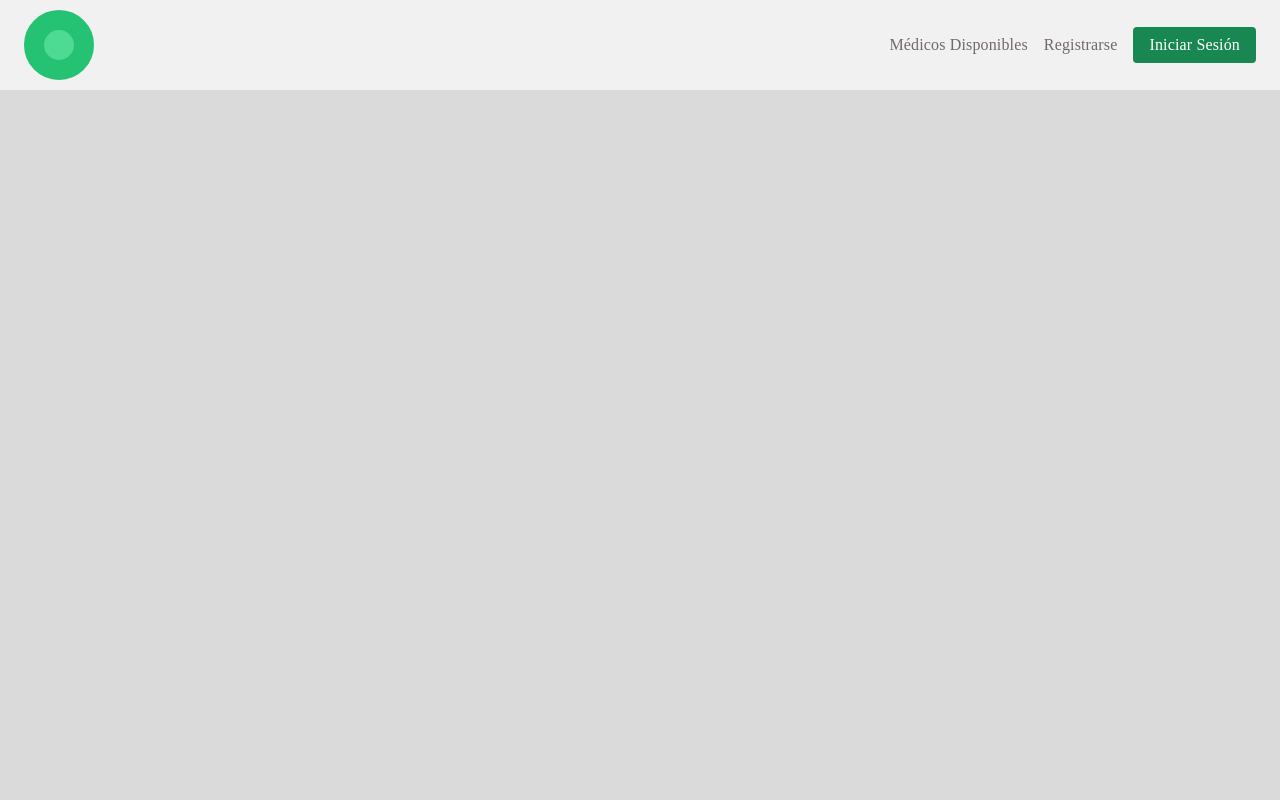
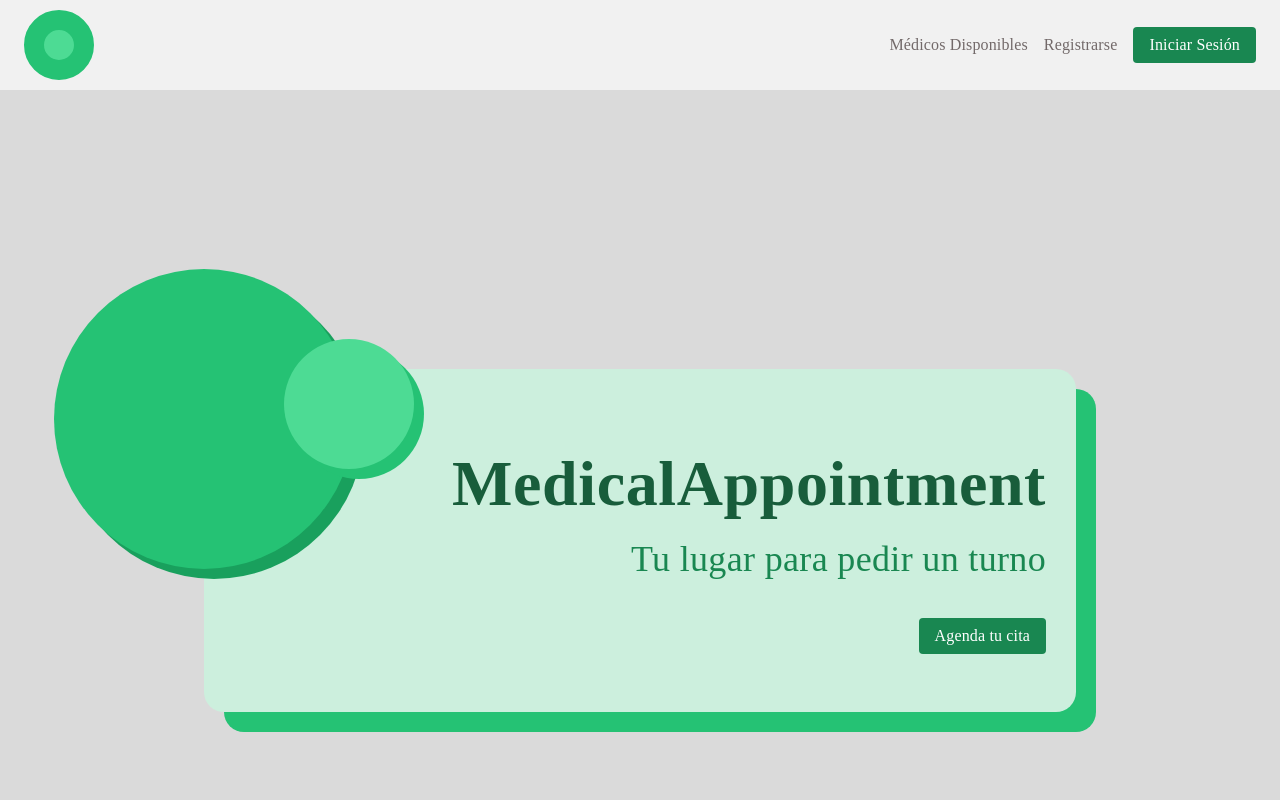
Before and after one commit to fr4ncisx/medicalappointment-nocountry, a React (Vite) app in the folder frontend/: page / in a window 1280 px wide. Shown: the top 800 px of the page. Built offline with nearby package versions, Linux system fonts and the light colour scheme; a web font is replaced by a local one.

Commit message:
feat: se añadio contenido dentro del componente MainBox

```diff
--- a/frontend/src/components/sections/Welcome/MainBox.tsx
+++ /dev/null
@@ -1,17 +0,0 @@
-import { Box } from "@mui/material";
-import { ObjectStyles } from "@tipos/component";
-
-export const MainBoxStyles: ObjectStyles = {
-    mainBox: {
-        width: "100%",
-        height: "calc(100vh - 90px)",
-        backgroundColor: "#DADADA"
-    }
-}
-
-export const MainBox = () => {
-    return(
-        <Box sx={MainBoxStyles.mainBox}>
-        </Box>
-    );
-}
--- /dev/null
+++ b/frontend/src/components/sections/Welcome/MainBox/MainBox.tsx
@@ -0,0 +1,84 @@
+import { Box, Typography } from "@mui/material";
+import { ObjectStyles } from "@tipos/component";
+import { CustomButton } from "@ui/CustomButton/CustomButton";
+
+export const MainBoxStyles: ObjectStyles = {
+    mainBox: {
+        width: "100%",
+        height: "900px",
+        backgroundColor: "#DADADA",
+        display: "flex",
+        alignItems: "center",
+        justifyContent: "center",
+    },
+    welcomeBox: {
+        backgroundColor: "#CCEFDD",
+        boxShadow: "20px 20px 0px #25C274",
+        textAlign: "end",
+        width: "872px",
+        height: "343px",
+        padding: "20px 30px 10px",
+        borderRadius: "20px",
+        display: "flex",
+        flexDirection: "column",
+        justifyContent: "center",
+        alignItems: "end",
+        gap: "2rem",
+        position: "relative"
+    },
+    circle1: {
+        content: '""',
+        position: "absolute",
+        backgroundColor: "#25C274",
+        width: "300px",
+        height: "300px",
+        borderRadius: "9999px",
+        filter: "drop-shadow(10px 10px 0px #19A05D)",
+        left: "-150px",
+        top: "-100px"
+    },
+    circle2: {
+        content: '""',
+        position: "absolute",
+        backgroundColor: "#4DDB94",
+        width: "130px",
+        height: "130px",
+        borderRadius: "9999px",
+        filter: "drop-shadow(10px 10px 0px #25C274)",
+        left: "80px",
+        top: "-30px",
+    },
+    title: {
+        color: "#185D3B",
+        fontWeight: "bold",
+        fontSize: "64px",
+        margin: "0"
+    },
+    subtitle: {
+        color: "#198751",
+        fontSize: "36px",
+
+    }
+}
+
+export const MainBox = () => {
+    return (
+        <Box sx={MainBoxStyles.mainBox}>
+            <Box sx={MainBoxStyles.welcomeBox}>
+                <Box sx={MainBoxStyles.circle1}/>
+                <Box sx={MainBoxStyles.circle2}/>
+                <Box>
+                    <Typography sx={MainBoxStyles.title}>
+                        MedicalAppointment
+                    </Typography>
+                    <Typography sx={MainBoxStyles.subtitle}>
+                        Tu lugar para pedir un turno
+                    </Typography>
+                </Box>
+                <CustomButton>
+                    <Typography fontFamily="Inria Sans Bold" textTransform="none">Agenda tu cita</Typography>
+                </CustomButton>
+            </Box>
+        </Box>
+    );
+}
--- a/frontend/src/components/sections/Welcome/Welcome.tsx
+++ b/frontend/src/components/sections/Welcome/Welcome.tsx
@@ -1,4 +1,4 @@
-import { MainBox } from "./MainBox";
+import { MainBox } from "./MainBox/MainBox";
 import { ContentBox } from "./ContentBox/ContentBox";
 
 export const Welcome = () => {
```
